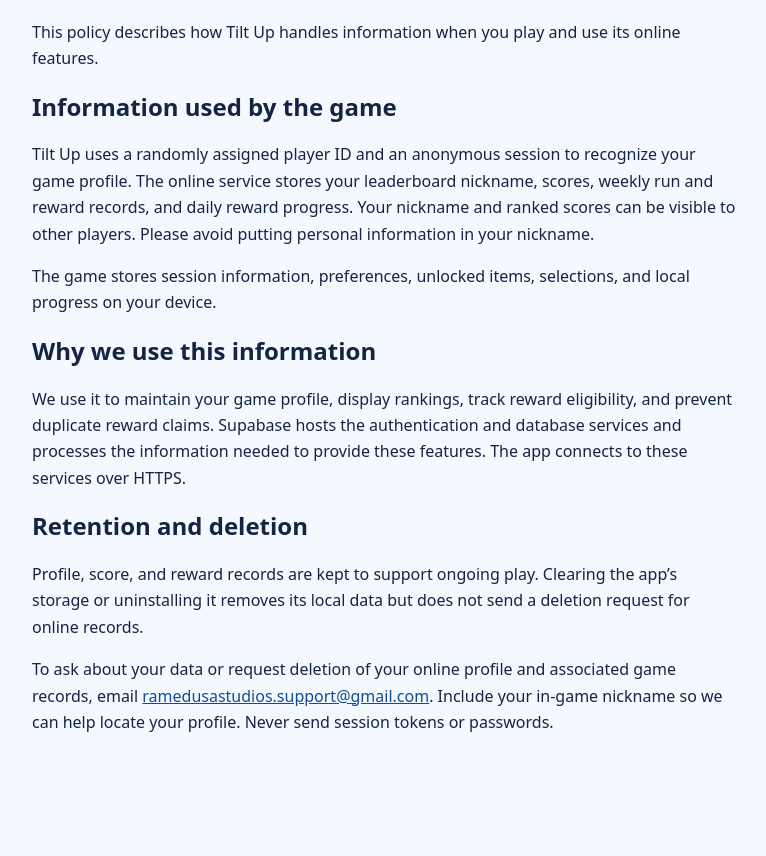
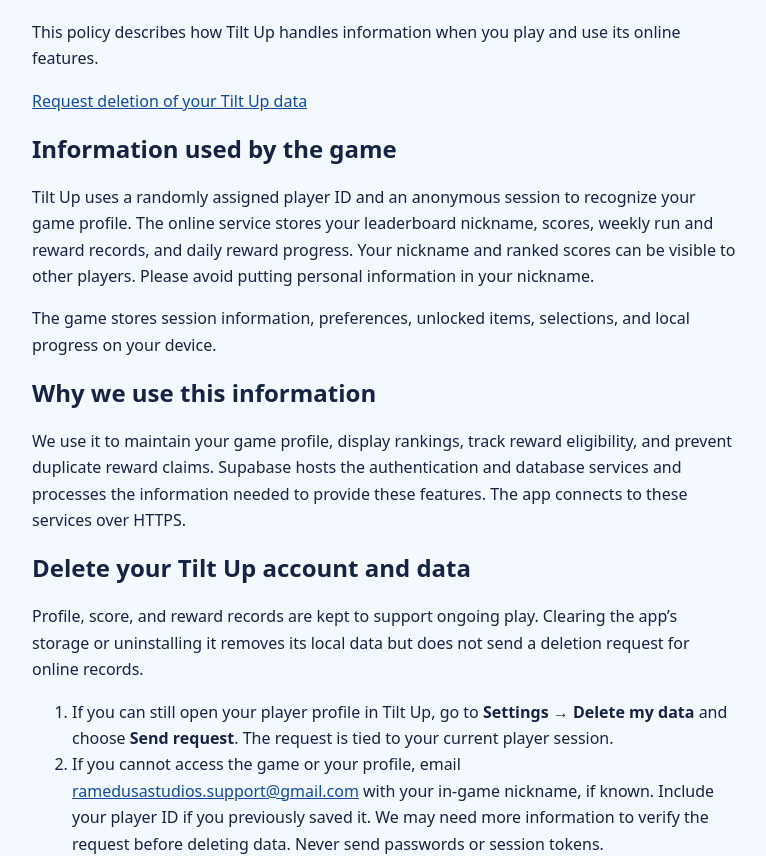
Before and after one commit to ramedus/tilt-up-privacy, a plain HTML site: page index.html in a window 1280 px wide. Shown: the part 96-952 px from the top of the page, without its empty margins (256-1022 px from the left). Before the commit the page ends 911 px from the top, so only its background shows below. Drawn offline with Linux system fonts and the light colour scheme.

Commit message:
Update index.html
Add data deletion instructions

```diff
--- a/index.html
+++ b/index.html
@@ -5,8 +5,17 @@
   <meta name="viewport" content="width=device-width, initial-scale=1">
   <title>Tilt Up Privacy Policy</title>
   <style>
-    body { margin: 0; background: #f4f8ff; color: #162343; font: 1rem/1.65 system-ui, sans-serif; }
-    main { max-width: 44rem; margin: auto; padding: 2rem 1.25rem 4rem; }
+    body {
+      margin: 0;
+      background: #f4f8ff;
+      color: #162343;
+      font: 1rem/1.65 system-ui, sans-serif;
+    }
+    main {
+      max-width: 44rem;
+      margin: auto;
+      padding: 2rem 1.25rem 4rem;
+    }
     h1, h2 { line-height: 1.25; }
     a { color: #124c98; }
   </style>
@@ -15,6 +24,7 @@
 <main>
   <h1>Tilt Up Privacy Policy</h1>
   <p>This policy describes how Tilt Up handles information when you play and use its online features.</p>
+  <p><a href="#delete-data">Request deletion of your Tilt Up data</a></p>
 
   <h2>Information used by the game</h2>
   <p>Tilt Up uses a randomly assigned player ID and an anonymous session to recognize your game profile. The online service stores your leaderboard nickname, scores, weekly run and reward records, and daily reward progress. Your nickname and ranked scores can be visible to other players. Please avoid putting personal information in your nickname.</p>
@@ -23,9 +33,13 @@
   <h2>Why we use this information</h2>
   <p>We use it to maintain your game profile, display rankings, track reward eligibility, and prevent duplicate reward claims. Supabase hosts the authentication and database services and processes the information needed to provide these features. The app connects to these services over HTTPS.</p>
 
-  <h2>Retention and deletion</h2>
+  <h2 id="delete-data">Delete your Tilt Up account and data</h2>
   <p>Profile, score, and reward records are kept to support ongoing play. Clearing the app’s storage or uninstalling it removes its local data but does not send a deletion request for online records.</p>
-  <p>To ask about your data or request deletion of your online profile and associated game records, email <a href="mailto:ramedusastudios.support@gmail.com">ramedusastudios.support@gmail.com</a>. Include your in-game nickname so we can help locate your profile. Never send session tokens or passwords.</p>
+  <ol>
+    <li>If you can still open your player profile in Tilt Up, go to <strong>Settings → Delete my data</strong> and choose <strong>Send request</strong>. The request is tied to your current player session.</li>
+    <li>If you cannot access the game or your profile, email <a href="mailto:ramedusastudios.support@gmail.com?subject=Tilt%20Up%20data%20deletion%20request">ramedusastudios.support@gmail.com</a> with your in-game nickname, if known. Include your player ID if you previously saved it. We may need more information to verify the request before deleting data. Never send passwords or session tokens.</li>
+  </ol>
+  <p>When we process a verified request, we delete the online account, profile and nickname, leaderboard scores, weekly runs and reward records, and daily reward progress from the active game database. Preferences and other local game data can be removed by clearing the app’s storage or uninstalling it.</p>
 </main>
 </body>
 </html>
```
